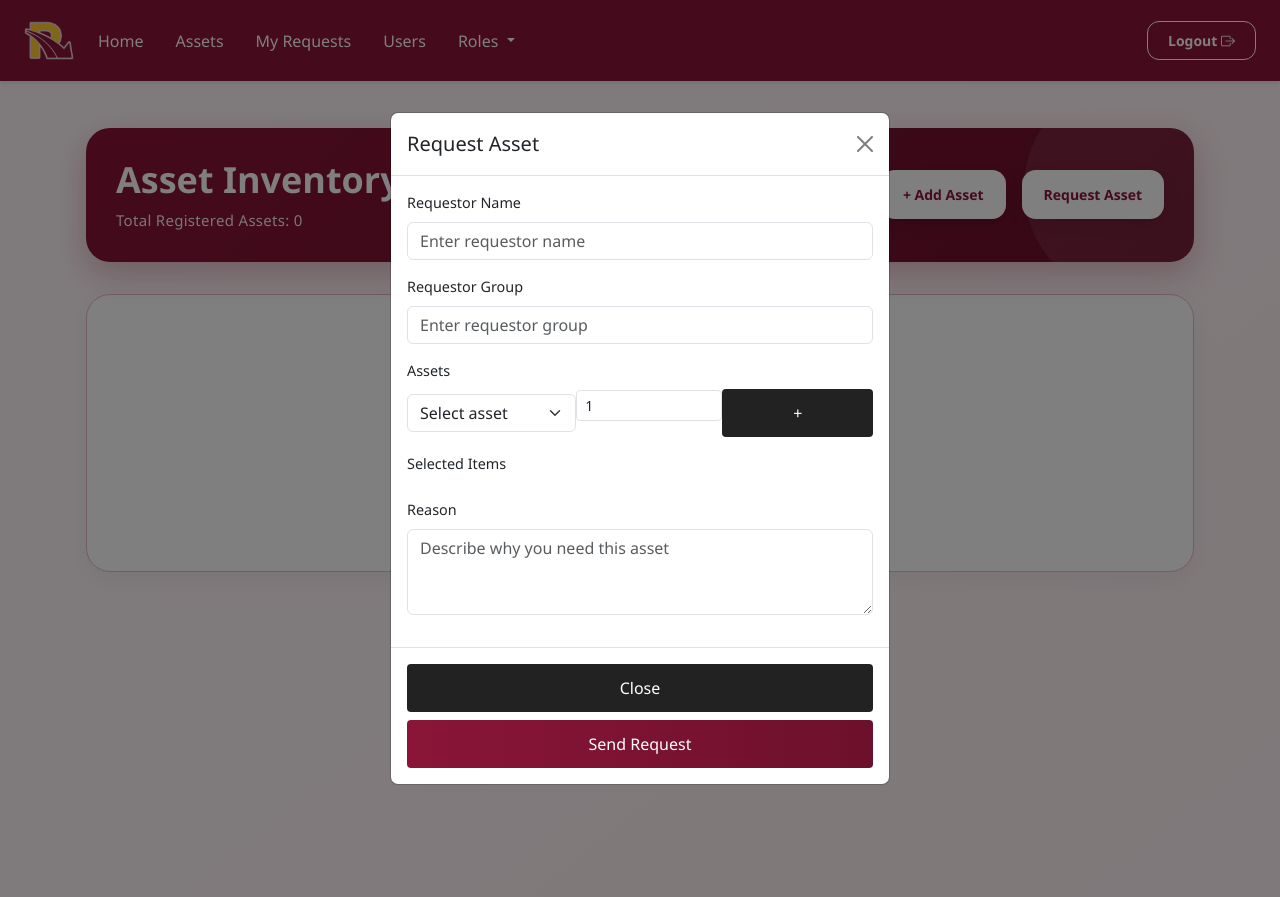
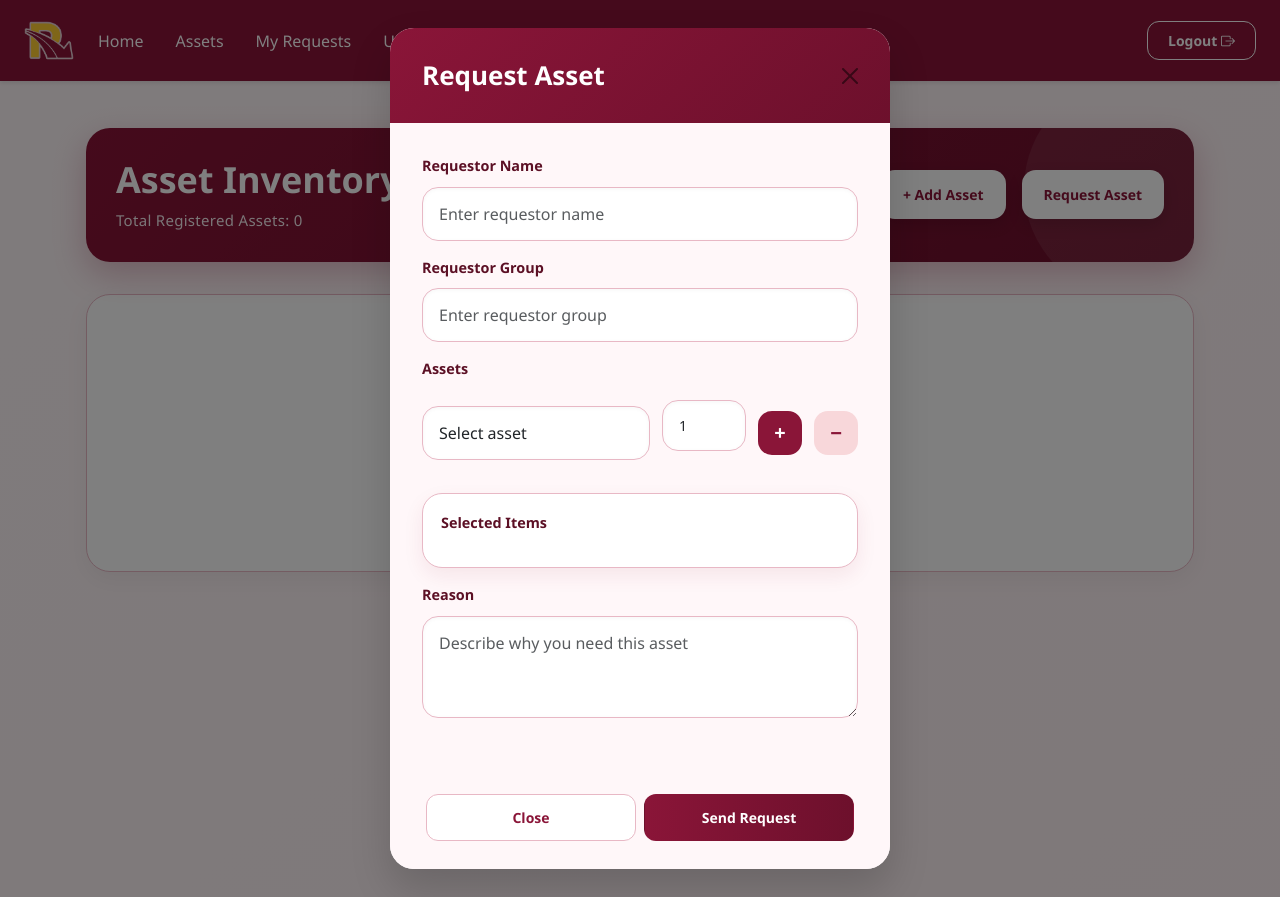
Before and after one commit to ryuzaki29/ASSET, a Django app: page /assets/list/ in a window 1280 px wide, after a click on "Request Asset". Run offline with Django 5.2, Linux system fonts and the light colour scheme; the visitor is signed in with stand-in values (Sample User, id 1); data that the repository does not hold is empty.

Commit message:
Update the Asset Request Modal UI/UX
Update the Asset Request Modal UI/UX

```diff
--- a/assets/templates/assets/order_list.html
+++ b/assets/templates/assets/order_list.html
@@ -264,6 +264,153 @@
         background: #fff1f4;
     }
 
+    .modal-content {
+        border-radius: 24px;
+        overflow: hidden;
+        border: none;
+        box-shadow: 0 20px 40px rgba(0, 0, 0, 0.16);
+    }
+
+    .modal-header {
+        background: linear-gradient(135deg, #8a1538, #6d102c);
+        color: white;
+        border-bottom: none;
+        padding: 28px 32px;
+    }
+
+    .modal-title {
+        margin: 0;
+        font-size: 26px;
+        font-weight: 800;
+    }
+
+    .modal-body {
+        padding: 32px;
+        background: #fff7f9;
+    }
+
+    .modal-body .form-label {
+        color: #5c1025;
+        font-weight: 700;
+        margin-bottom: 10px;
+    }
+
+    .modal-body .form-control,
+    .modal-body .form-select {
+        border-radius: 16px;
+        border: 1px solid #e8b8c5;
+        background: white;
+        padding: 14px 16px;
+        min-height: 48px;
+        box-shadow: inset 0 1px 4px rgba(0,0,0,0.04);
+    }
+
+    .asset-row {
+        gap: 12px;
+        padding: 10px 0;
+        border-bottom: 1px solid #f1d4dc;
+    }
+
+    .asset-row:last-child {
+        border-bottom: none;
+    }
+
+    .asset-row .asset-select {
+        flex: 2;
+    }
+
+    .asset-row .asset-qty {
+        width: 84px;
+    }
+
+    .asset-row .add-asset-btn,
+    .asset-row .remove-asset-btn {
+        width: 44px;
+        height: 44px;
+        border-radius: 14px;
+        border: none;
+        background: #8a1538;
+        color: white;
+        font-size: 20px;
+        font-weight: 700;
+        display: inline-flex;
+        align-items: center;
+        justify-content: center;
+        transition: transform 0.2s ease;
+        cursor: pointer;
+    }
+
+    .asset-row .remove-asset-btn {
+        background: #f8d7da;
+        color: #8a1538;
+    }
+
+    .asset-row .add-asset-btn:hover,
+    .asset-row .remove-asset-btn:hover {
+        transform: translateY(-1px);
+    }
+
+    .selected-items-card {
+        margin-top: 16px;
+        border-radius: 20px;
+        border: 1px solid #e8b8c5;
+        background: white;
+        padding: 18px;
+        box-shadow: 0 8px 20px rgba(138, 21, 56, 0.08);
+    }
+
+    .selected-items-card .list-group-item {
+        background: transparent;
+        border: none;
+        padding-left: 0;
+        padding-right: 0;
+        color: #47212d;
+    }
+
+    .selected-items-card .list-group-item + .list-group-item {
+        border-top: 1px solid #f1d4dc;
+    }
+
+    .invalid-feedback {
+        display: block;
+        color: #991b1b;
+        font-size: 13px;
+        margin-top: 8px;
+    }
+
+    .modal-footer {
+        padding: 24px 32px;
+        border-top: none;
+        background: #fff7f9;
+    }
+
+    .modal-footer button {
+        min-width: 140px;
+    }
+
+    .close-modal-btn {
+        background: #ffffff;
+        border: 1px solid #e8b8c5;
+        color: #8a1538;
+    }
+
+    .close-modal-btn:hover {
+        background: #fff1f4;
+    }
+
+    @media (max-width: 768px) {
+        .asset-row {
+            flex-direction: column;
+            align-items: stretch;
+        }
+
+        .asset-row .asset-qty,
+        .asset-row .add-asset-btn,
+        .asset-row .remove-asset-btn {
+            width: 100%;
+        }
+    }
+
     /* EMPTY STATE */
     .empty-state {
         text-align: center;
@@ -405,13 +552,14 @@
                                     <input type="number" class="form-control form-control-sm asset-qty" name="asset_qty[]" min="1" value="1">
 
                                     <button type="button" class="add-asset-btn">+</button>
+                                    <button type="button" class="remove-asset-btn">−</button>
                                     <div class="invalid-feedback" style="display:none;"></div>
                                 </div>
                             </div>
                         </div>
 
-                            <div class="mb-3">
-                                <label class="form-label">Selected Items</label>
+                        <div class="mb-3 selected-items-card">
+                            <label class="form-label mb-3">Selected Items</label>
                             <ul id="selectedList" class="list-group"></ul>
                         </div>
                         <div class="mb-3">
@@ -421,8 +569,8 @@
                     </form>
                 </div>
                 <div class="modal-footer">
-                    <button type="button" data-bs-dismiss="modal">Close</button>
-                    <button id="submitRequestBtn" type="submit" form="requestForm" class="btn-primary">Send Request</button>
+                    <button type="button" class="btn close-modal-btn" data-bs-dismiss="modal">Close</button>
+                    <button id="submitRequestBtn" type="submit" form="requestForm" class="btn btn-primary">Send Request</button>
                 </div>
             </div>
         </div>
```
Lines whose indentation alone changed are shown as unchanged.
